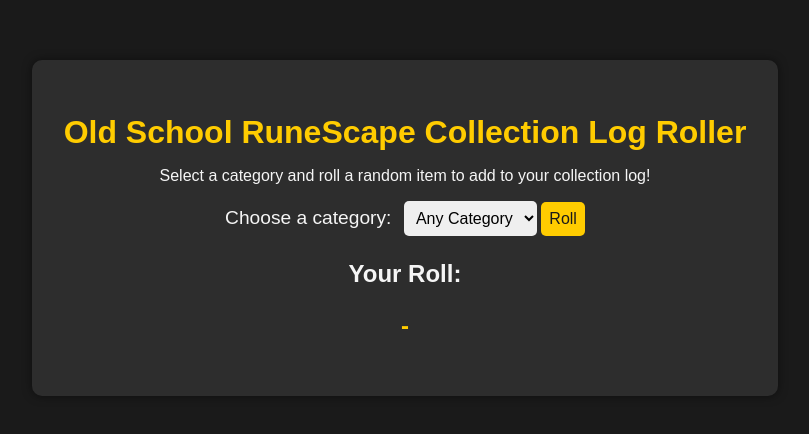
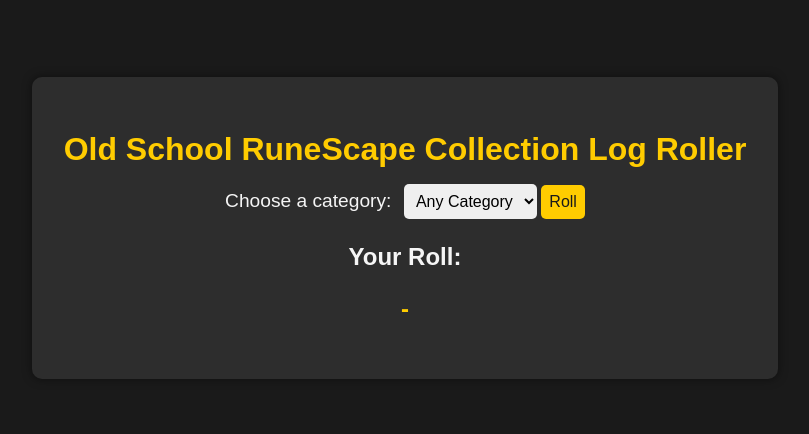
Before and after one commit to JoneJeremiassen/OSRSCollectionLog, a plain HTML site: page index.html in a window 1280 px wide. Shown: the part 172-606 px from the top of the page, without its empty margins (235-1044 px from the left). Drawn offline with Linux system fonts and the light colour scheme.

Commit message:
Update index.html

```diff
--- a/index.html
+++ b/index.html
@@ -9,7 +9,6 @@
 <body>
   <div class="container">
     <h1>Old School RuneScape Collection Log Roller</h1>
-    <p>Select a category and roll a random item to add to your collection log!</p>
 
     <div class="category-select">
       <label for="category">Choose a category:</label>
```
